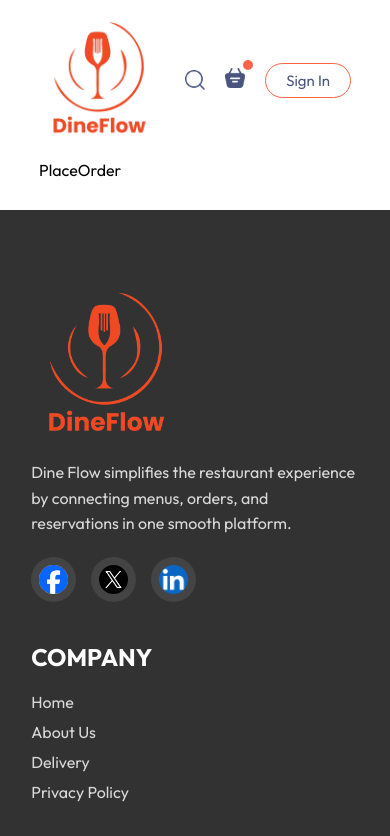
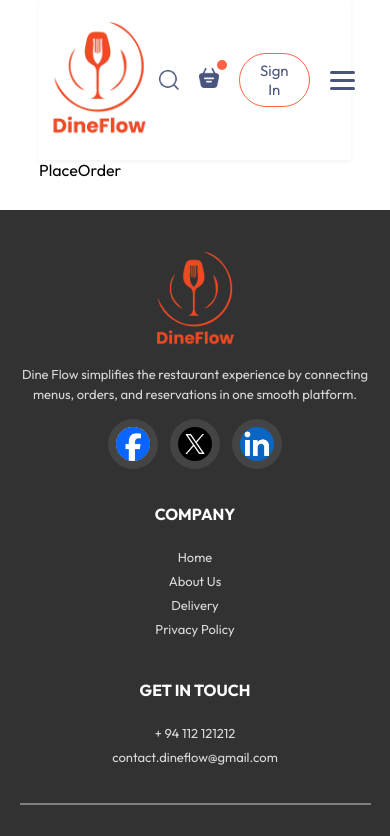
Before and after one commit to gamiduwelikanna/DineFlow, a React (Vite) app in the folder frontend/: page /place-order in a window 390 px wide. Shown: the top 836 px of the page. Built offline with nearby package versions, Linux system fonts and the light colour scheme.

Commit message:
Frontend Dev on 14th Dec 25 -2

```diff
--- a/frontend/src/components/Footer/Footer.css
+++ b/frontend/src/components/Footer/Footer.css
@@ -35,16 +35,23 @@
 .footer-social-icons{
     display: flex;
     gap: 15px;
+    flex-wrap: nowrap;
 }
 
 .footer-social-icons img{
-    width: 45px;
-    height: 45px;
+    width: 40px;
+    min-width: 40px;
+    max-width: 40px;
+    height: 40px;
     cursor: pointer;
     border-radius: 50%;
-    padding: 8px;
+    padding: 10px;
     background-color: #444;
     transition: 0.3s;
+    object-fit: cover;
+    flex-shrink: 0;
+    display: block;
+    box-sizing: content-box;
 }
 
 .footer-social-icons img:hover{
@@ -78,9 +85,137 @@
     text-align: center;
 }
 
-@media (max-width: 768px) {
+@media (max-width: 1050px) {
+    .footer{
+        padding: 70px 6vw;
+        gap: 18px;
+    }
+
+    .footer-content{
+        gap: 60px;
+    }
+
+    .footer-content-left img{
+        width: 130px;
+    }
+
+    .footer-social-icons img{
+        width: 38px;
+        min-width: 38px;
+        max-width: 38px;
+        height: 38px;
+        padding: 9px;
+    }
+}
+
+@media (max-width: 900px) {
+    .footer{
+        padding: 60px 5vw;
+        gap: 16px;
+    }
+
+    .footer-content{
+        gap: 50px;
+    }
+
+    .footer-content-left img{
+        width: 120px;
+    }
+
+    .footer-content-left p{
+        font-size: 14px;
+    }
+
+    .footer-social-icons img{
+        width: 36px;
+        min-width: 36px;
+        max-width: 36px;
+        height: 36px;
+        padding: 9px;
+    }
+
+    .footer-content-center h2, .footer-content-right h2{
+        font-size: 18px;
+    }
+
+    .footer-content-left li, .footer-content-center li, .footer-content-right li{
+        font-size: 14px;
+        margin-bottom: 8px;
+    }
+}
+
+@media (max-width: 750px) {
+    .footer{
+        padding: 50px 4vw;
+    }
+
     .footer-content{
         grid-template-columns: 1fr;
         gap: 40px;
+        text-align: center;
+    }
+
+    .footer-content-left, .footer-content-center, .footer-content-right{
+        align-items: center;
+    }
+
+    .footer-content-left img{
+        width: 110px;
+    }
+
+    .footer-social-icons{
+        justify-content: center;
     }
 }
+
+@media (max-width: 500px) {
+    .footer{
+        padding: 40px 5vw;
+        gap: 20px;
+    }
+
+    .footer-content{
+        gap: 35px;
+    }
+
+    .footer-content-left{
+        gap: 15px;
+    }
+
+    .footer-content-left img{
+        width: 100px;
+    }
+
+    .footer-content-left p{
+        font-size: 13px;
+        line-height: 1.5;
+    }
+
+    .footer-social-icons{
+        gap: 12px;
+        flex-wrap: wrap;
+    }
+
+    .footer-social-icons img{
+        width: 34px;
+        min-width: 34px;
+        max-width: 34px;
+        height: 34px;
+        padding: 8px;
+    }
+
+    .footer-content-center h2, .footer-content-right h2{
+        font-size: 16px;
+        margin-bottom: 5px;
+    }
+
+    .footer-content-left li, .footer-content-center li, .footer-content-right li{
+        font-size: 13px;
+        margin-bottom: 8px;
+    }
+
+    .footer-copyright{
+        font-size: 12px;
+        padding: 0 10px;
+    }
+}
--- a/frontend/src/components/Navbar/Navbar.css
+++ b/frontend/src/components/Navbar/Navbar.css
@@ -3,6 +3,11 @@
     display:flex;
     justify-content: space-between;
     align-items: center;
+    position: sticky;
+    top: 0;
+    background-color: white;
+    z-index: 1000;
+    box-shadow: 0 2px 5px rgba(0, 0, 0, 0.05);
 }
 
 .navbar .logo{
@@ -120,5 +125,55 @@
 @media (max-width: 750px) {
     .navbar-menu{
         display: none;
+        position: absolute;
+        top: 100%;
+        left: 0;
+        width: 100%;
+        background-color: white;
+        box-shadow: 0 5px 15px rgba(0, 0, 0, 0.1);
+        padding: 20px 0;
+        z-index: 999;
+        flex-direction: column;
+        align-items: center;
+        gap: 20px;
+        font-size: 17px;
+    }
+
+    .navbar-menu.active{
+        display: flex;
+    }
+
+    .hamburger{
+        display: flex;
+        flex-direction: column;
+        gap: 5px;
+        cursor: pointer;
+        z-index: 1000;
+    }
+
+    .hamburger span{
+        width: 25px;
+        height: 3px;
+        background-color: #49557e;
+        border-radius: 2px;
+        transition: all 0.3s ease;
+    }
+
+    .hamburger.active span:nth-child(1){
+        transform: rotate(45deg) translate(8px, 8px);
+    }
+
+    .hamburger.active span:nth-child(2){
+        opacity: 0;
+    }
+
+    .hamburger.active span:nth-child(3){
+        transform: rotate(-45deg) translate(8px, -8px);
     }
 }
+
+@media (min-width: 751px) {
+    .hamburger{
+        display: none;
+    }
+}
--- a/frontend/src/components/Navbar/Navbar.jsx
+++ b/frontend/src/components/Navbar/Navbar.jsx
@@ -1,18 +1,21 @@
 import React, { useState } from 'react'
 import './Navbar.css'
 import { assets } from '../../assets/assets'
+import { Link } from 'react-router-dom'
 
 const Navbar = () => {
 
   const[menu,setMenu] = useState("menu");
+  const[showMenu,setShowMenu] = useState(false);
+
   return (
     <div className='navbar'>
       <img src={assets.logo} alt="" className='logo'/>
-      <ul className='navbar-menu'>
-        <li onClick={()=>setMenu("home")} className={menu==="home"?"active":""}>home</li>
-        <li onClick={()=>setMenu("menu")} className={menu==="menu"?"active":""}>menu</li>
-        <li onClick={()=>setMenu("mobile-app")} className={menu==="mobile-app"?"active":""}>mobile-app</li>
-        <li onClick={()=>setMenu("contact")} className={menu==="contact"?"active":""}>contact us</li>
+      <ul className={`navbar-menu ${showMenu ? 'active' : ''}`}>
+        <Link to='/' onClick={()=>{setMenu("home"); setShowMenu(false);}} className={menu==="home"?"active":""}>home</Link>
+        <a href='#explore-menu' onClick={()=>{setMenu("menu"); setShowMenu(false);}} className={menu==="menu"?"active":""}>menu</a>
+        <a href='#app-download' onClick={()=>{setMenu("mobile-app"); setShowMenu(false);}} className={menu==="mobile-app"?"active":""}>mobile-app</a>
+        <a href='#footer' onClick={()=>{setMenu("contact"); setShowMenu(false);}} className={menu==="contact"?"active":""}>contact us</a>
       </ul>
       <div className="navbar-right">
         <img src={assets.search_icon} alt=""/>
@@ -21,6 +24,11 @@
           <div className="dot"></div>
         </div>
         <button>Sign In</button>
+        <div className={`hamburger ${showMenu ? 'active' : ''}`} onClick={()=>setShowMenu(!showMenu)}>
+          <span></span>
+          <span></span>
+          <span></span>
+        </div>
       </div>
     </div>
   )
--- a/frontend/src/index.css
+++ b/frontend/src/index.css
@@ -4,6 +4,10 @@
   margin:0;
   box-sizing:border-box;
   font-family: Outfit;
+}
+html{
+  scroll-behavior: smooth;
+  scroll-padding-top: 230px;
 }
 body{
   min-height: 100vh;
```
